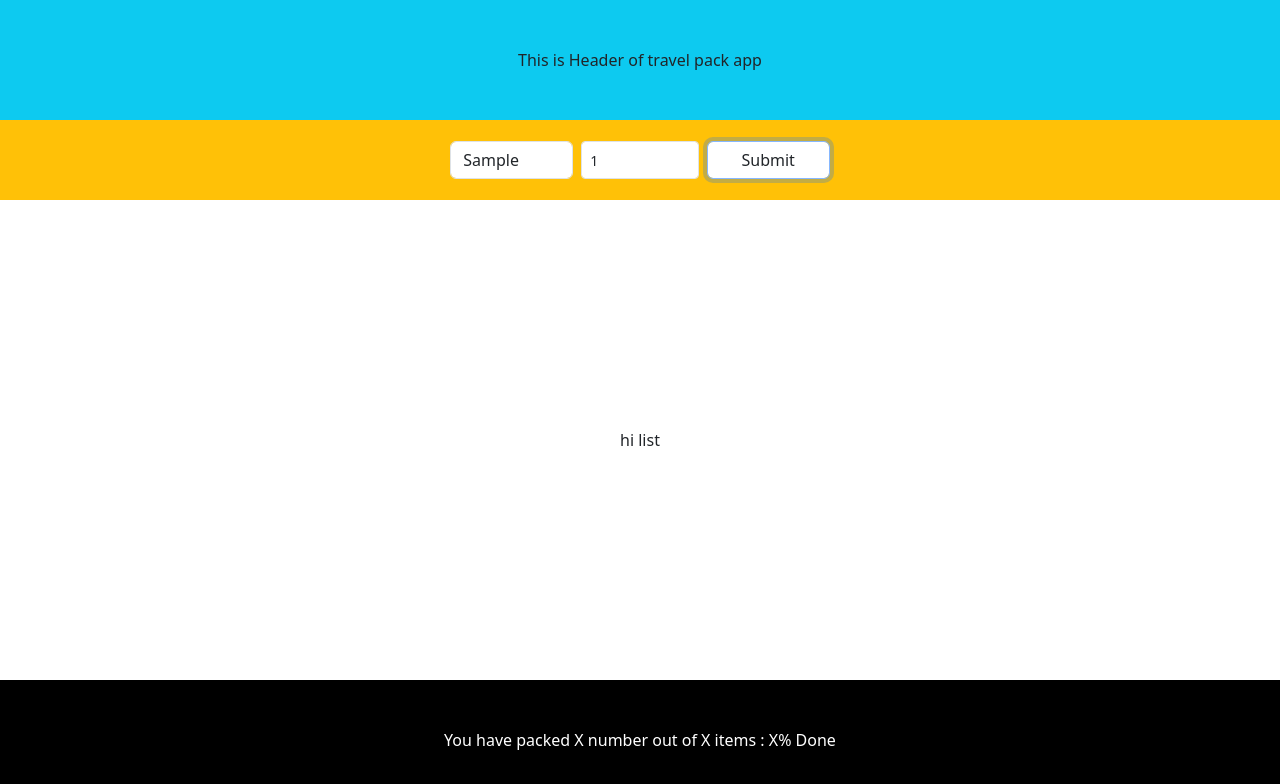
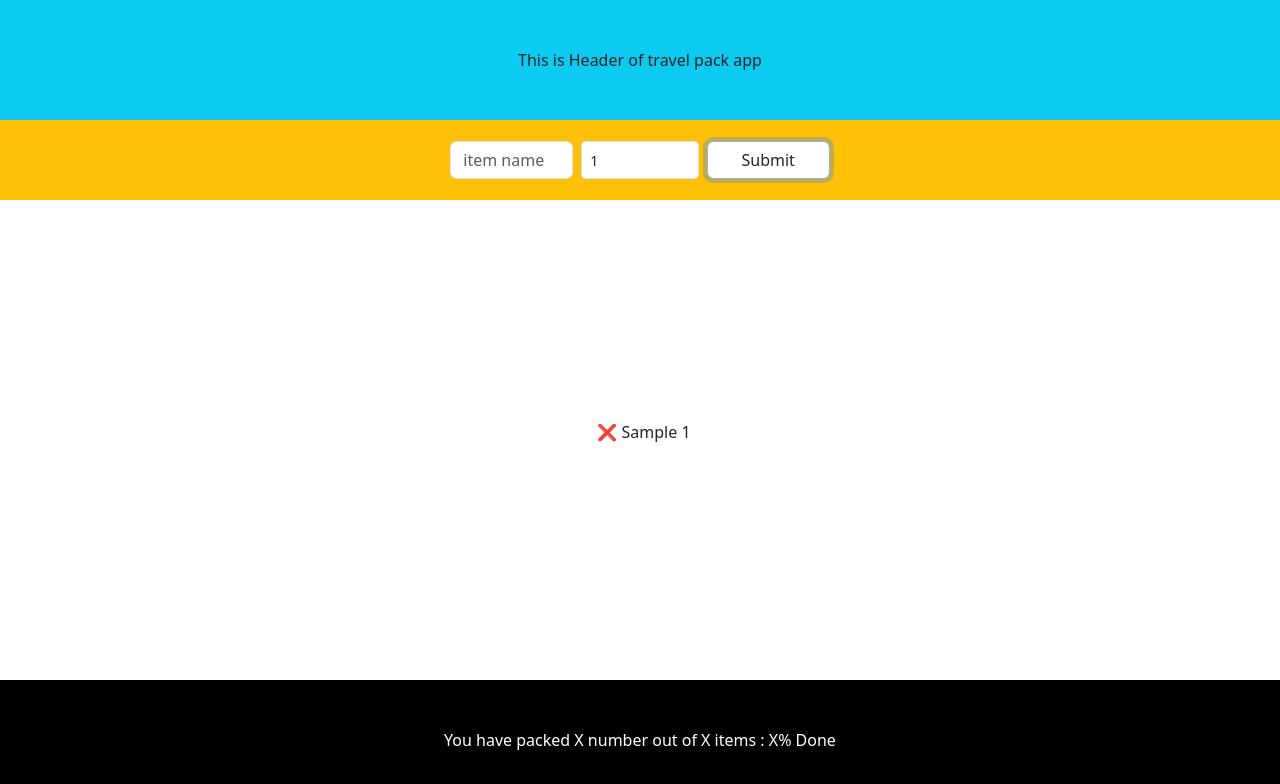
Before and after one commit to KamyabT/react-js, a React (Create React App) app: page / in a window 1280 px wide. Both pictures are taken after typing "Sample" into the empty fields and a click on the button "Submit". Shown: the top 784 px of the page. Built offline with nearby package versions, Linux system fonts and the light colour scheme.

Commit message:
add action and list update action added

```diff
--- a/src/App.js
+++ b/src/App.js
@@ -3,15 +3,53 @@ import Form from "./Form";
 import Header from "./Header";
 import List from "./List";
 import Stats from "./Stats";
+import { useState } from "react";
 
+// const data = [
+//   { id: 1, item: "passport", quantity: 2, packed: true },
+//   { id: 2, item: "money", quantity: 1000, packed: true },
+//   { id: 3, item: "tickets", quantity: 4, packed: true },
+//   { id: 4, item: "shirts", quantity: 5, packed: false },
+//   { id: 5, item: "socks", quantity: 3, packed: false },
+// ];
 
 function App() {
+  const [itemName, setItemName] = useState("");
+  const [itemQuantity, setItemQuantity] = useState(1);
+  const [items, setItems] = useState([]);
+
+  function handleAddItem(item) {
+    setItems((items) => [...items, item]);
+  }
+
+  function handleSubmit(e) {
+    e.preventDefault();
+
+    const newItem = {
+      item: itemName,
+      quantity: itemQuantity,
+      packed: false,
+      id: Date.now(),
+    };
+
+    handleAddItem(newItem);
+
+    setItemName("");
+    setItemQuantity(1);
+  }
+
   return (
     <>
       <Header />
-      <Form />
-      <List />
-      <Stats/>
+      <Form
+        itemName={itemName}
+        onSetItemName={setItemName}
+        itemQuantity={itemQuantity}
+        onSetItemQuantity={setItemQuantity}
+        onAddItem={handleSubmit}
+      />
+      <List data={items} />
+      <Stats />
     </>
   );
 }
--- a/src/Form.jsx
+++ b/src/Form.jsx
@@ -1,33 +1,29 @@
-import { useState } from "react";
-
-const Form = () => {
-  const [itemName, setItemName] = useState("");
-  const [itemQuantity, setItemQuantity] = useState("1");
-
-  function handleAddItem(e) {
-    e.preventDefault();
-    console.log(itemName , itemQuantity);
-  }
-
+const Form = ({
+  itemName,
+  onSetItemName,
+  itemQuantity,
+  onSetItemQuantity,
+  onAddItem,
+}) => {
   return (
     <div
       className="bg-warning d-flex align-items-center justify-content-center"
       style={{ height: "10vh" }}
     >
-      <form className="d-flex" action="" onClick={(e) => handleAddItem(e)}>
+      <form className="d-flex" action="" onSubmit={(e) => onAddItem(e)}>
         <input
           className="form-control me-2"
           type="text"
           placeholder="item name"
           value={itemName}
-          onChange={(e) => setItemName(e.target.value)}
+          onChange={(e) => onSetItemName(e.target.value)}
         />
         <select
           className="form-control form-control-sm me-2"
           name=""
           id=""
           value={itemQuantity}
-          onChange={(e) => setItemQuantity(e.target.value)}
+          onChange={(e) => onSetItemQuantity(e.target.value)}
         >
           <option value="1">1</option>
           <option value="2">2</option>
--- a/src/List.jsx
+++ b/src/List.jsx
@@ -1,20 +1,18 @@
-const data = [
-  { item: "passport", quantity: 2, packed: true },
-  { item: "money", quantity: 1000, packed: true },
-  { item: "tickets", quantity: 4, packed: true },
-  { item: "shirts", quantity: 5, packed: false },
-  { item: "socks", quantity: 3, packed: false },
-];
-
-const List = () => {
-  console.log(data);
-
+const List = ({ data }) => {
   return (
     <main
       className="d-flex align-items-center justify-content-center"
       style={{ height: "60vh" }}
     >
-      hi list
+      <ul className="d-flex align-items-center justify-content-center">
+        {data.map((e) => {
+          return (
+            <li className="me-4" style={{ listStyle: "none" }} key={Math.random()}>
+              <span style={{ cursor: "pointer" }}>❌</span> {e.item} {e.quantity}
+            </li>
+          );
+        })}
+      </ul>
     </main>
   );
 };
```
